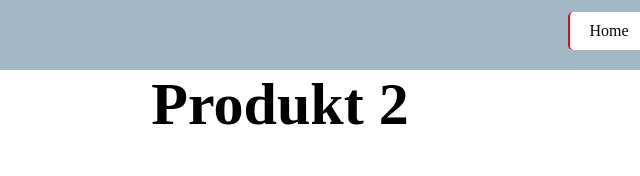
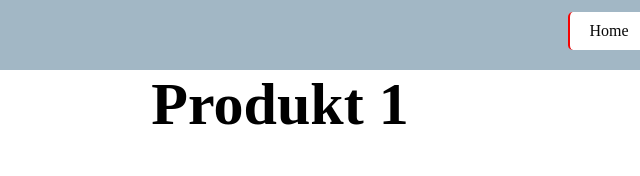
Before and after one commit to NatanielZ/kampery, a plain HTML site: page Kampery/produkt1.html in a window 1280 px wide. Shown: the part 208-384 px from the top of the page, 360-1000 px from the left. Drawn offline with Linux system fonts and the light colour scheme.

Commit message:
Update produkt1.html

```diff
--- a/Kampery/produkt1.html
+++ b/Kampery/produkt1.html
@@ -23,7 +23,7 @@
     <li><a href="kontakt.html">Kontakt</a></li>
   </ul>
 </nav>
-    <h2>Produkt 2</h1>
+    <h2>Produkt 1</h1>
   <main>
       <div class="main">
 
```
